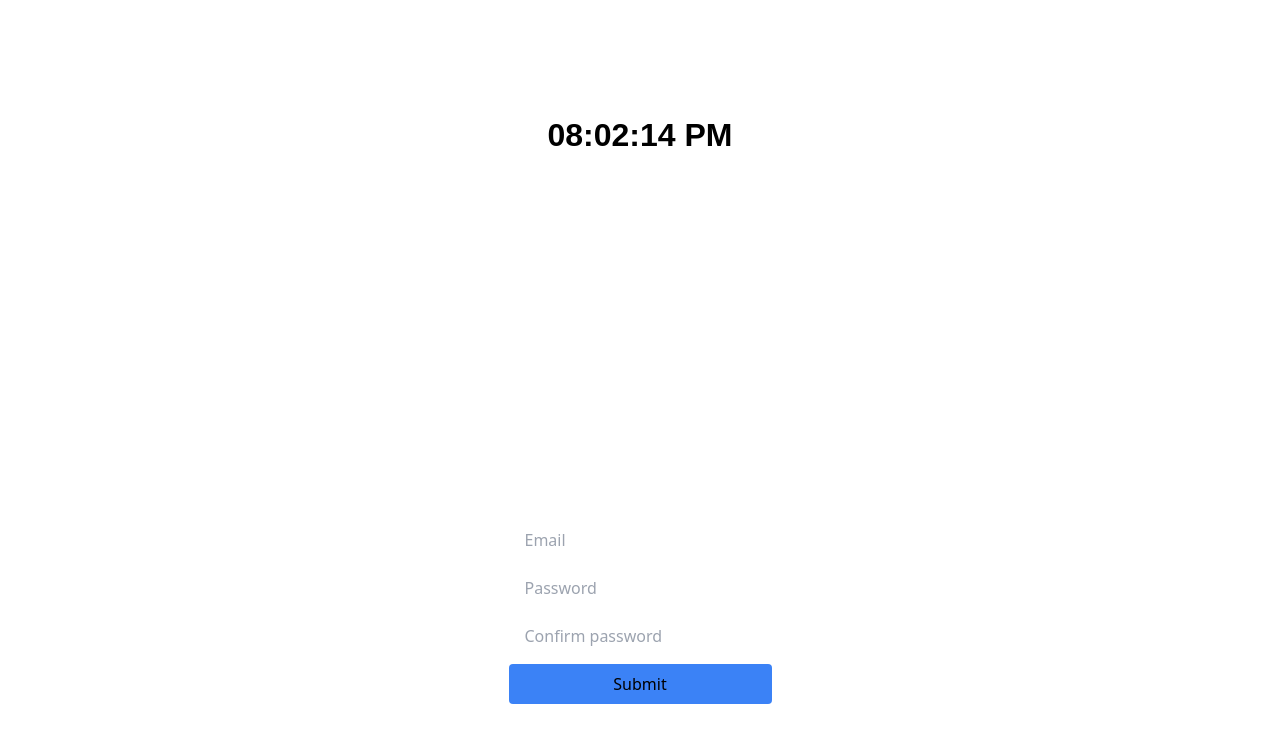
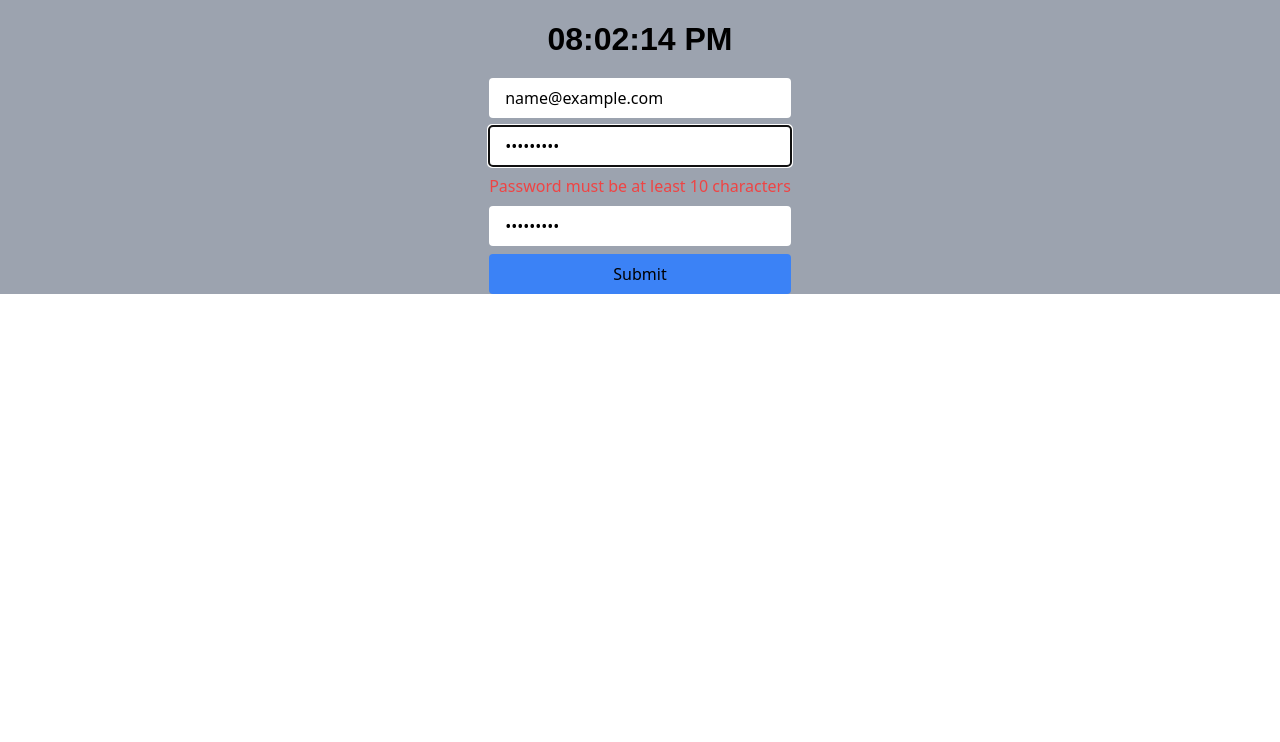
Before and after one commit to hinayupak/react-vite, a React (Vite) app: page / in a window 1280 px wide. Both pictures are taken after typing "name@example.com", "Sample123", "Sample123" into the empty fields and a click on the button "Submit". Shown: the top 742 px of the page. Built offline with nearby package versions, Linux system fonts and the light colour scheme.

Commit message:
react hook form

```diff
--- a/package.json
+++ b/package.json
@@ -10,8 +10,11 @@
     "preview": "vite preview"
   },
   "dependencies": {
+    "@hookform/resolvers": "^3.3.4",
     "react": "^18.2.0",
-    "react-dom": "^18.2.0"
+    "react-dom": "^18.2.0",
+    "react-hook-form": "^7.50.1",
+    "zod": "^3.22.4"
   },
   "devDependencies": {
     "@types/react": "^18.2.55",
--- a/src/App.jsx
+++ b/src/App.jsx
@@ -8,6 +8,7 @@ import Counter from "./Counter";
 import DigitalClock from "./DigitalClock";
 import Fetch from "./Fetch";
 import FormBasic from "./FormBasic";
+import FormWithReactHookForm from "./FormWithReactHookForm";
 import List from "./List";
 import MyComponent from "./MyComponent";
 import OnChangeSample from "./OnChangeSample";
@@ -38,9 +39,10 @@ function App() {
 
   return (
     <>
-      <div className="flex min-h-screen flex-col items-center justify-between p-24">
+      <div className="flex flex-col items-center justify-between bg-gray-400">
         <DigitalClock />
-        <FormBasic />
+        {/* <FormBasic /> */}
+        <FormWithReactHookForm />
         {/* <Fetch /> */}
         {/* <Stopwatch /> */}
         {/* <YusRef /> */}
--- /dev/null
+++ b/src/FormWithReactHookForm.jsx
@@ -0,0 +1,69 @@
+import React from "react";
+import { useForm } from "react-hook-form"; // you need to install npm react-hook-form
+
+export default function FormWithReactHookForm() {
+  const {
+    register,
+    handleSubmit,
+    formState: { errors, isSubmitting },
+    reset,
+    getValues,
+  } = useForm();
+
+  const onSubmit = async (data) => {
+    // TODO: submit to server
+    // ...
+    await new Promise((resolve) => setTimeout(resolve, 1000));
+
+    reset();
+  };
+
+  return (
+    <form onSubmit={handleSubmit(onSubmit)} className="flex flex-col gap-y-2">
+      <input
+        {...register("email", {
+          required: "Email is required",
+        })}
+        type="email"
+        placeholder="Email"
+        className="px-4 py-2 rounded"
+      />
+      {errors.email && <p className="text-red-500">{`${errors.email.message}`}</p>}
+
+      <input
+        {...register("password", {
+          required: "Password is required",
+          minLength: {
+            value: 10,
+            message: "Password must be at least 10 characters",
+          },
+        })}
+        type="password"
+        placeholder="Password"
+        className="px-4 py-2 rounded"
+      />
+      {errors.password && <p className="text-red-500">{`${errors.password.message}`}</p>}
+
+      <input
+        {...register("confirmPassword", {
+          required: "Confirm password is required",
+          validate: (value) => value === getValues("password") || "Passwords must match",
+        })}
+        type="password"
+        placeholder="Confirm password"
+        className="px-4 py-2 rounded"
+      />
+      {errors.confirmPassword && (
+        <p className="text-red-500">{`${errors.confirmPassword.message}`}</p>
+      )}
+
+      <button
+        disabled={isSubmitting}
+        type="submit"
+        className="bg-blue-500 disabled:bg-gray-500 py-2 rounded"
+      >
+        Submit
+      </button>
+    </form>
+  );
+}
```
Also changed, not shown: 1 other file (tests, documents, lock files or other folders).
